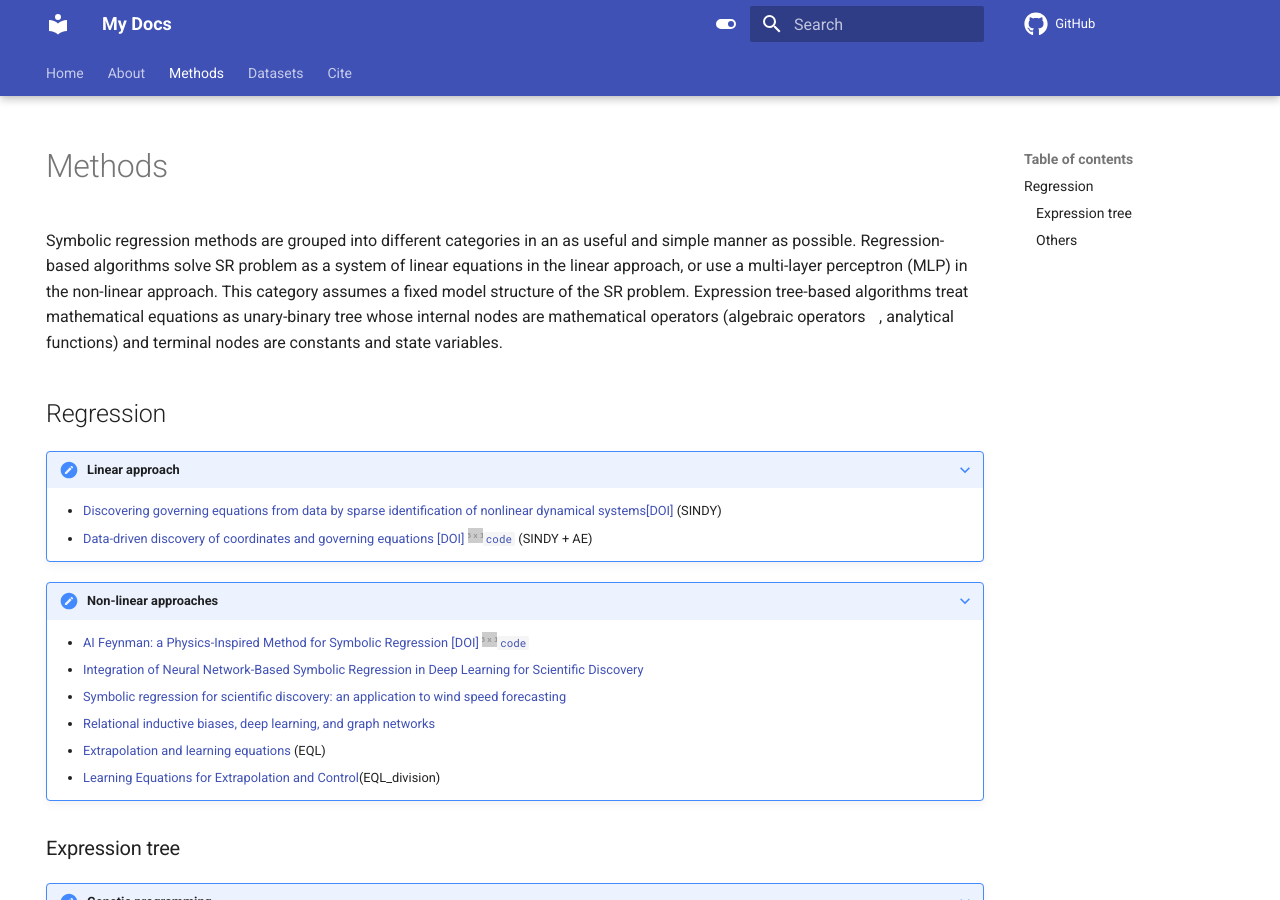
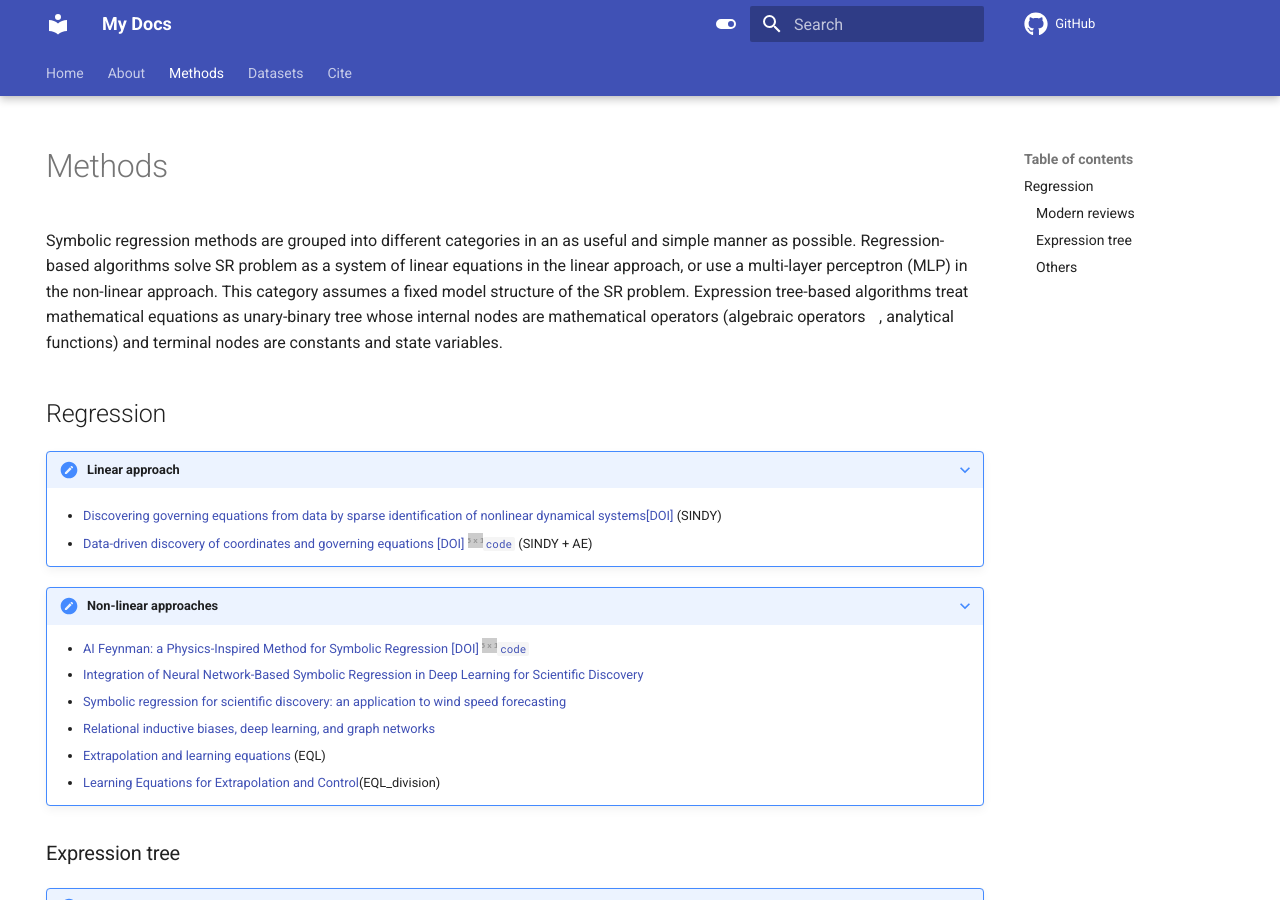
Before and after one commit to nmakke/MkDocsTest, an MkDocs documentation site: the page built from docs/methods.md, in a window 1280 px wide and 900 px high. Built offline with MkDocs 1.6.1 and Material for MkDocs 9.7.7, drawn with Linux system fonts in a browser that asks for light colours; formulas are drawn with MathJax 3; comment, search, counter and statistics services are not loaded.

Commit message:
Update methods.md

```diff
--- a/docs/methods.md
+++ b/docs/methods.md
@@ -10,6 +10,10 @@ Expression tree-based algorithms treat mathematical equations as unary-binary tr
 ## Regression
 
 ???+ note "Linear approach"
+    <div class="meta_for_parser tablespecs"
+    style="font-size: 1pt;visibility:hidden" markdown>
+    ###  Modern reviews
+    </div>
 
     * [Discovering governing equations from data by sparse identification of nonlinear dynamical systems](https://www.pnas.org/content/pnas/113/15/3932.full.pdf?with-ds=yes&source=post_page---------------------------)[[DOI]](https://www.pnas.org/doi/full/10.1073/pnas.1517384113) (SINDY)
     * [Data-driven discovery of coordinates and governing equations](https://www.pnas.org/content/pnas/116/45/22445.full.pdf) [[DOI]](https://www.pnas.org/doi/10.1073/pnas.1906995116) [![#c5f015](https://via.placeholder.com/15/c5f015/000000?text=+)`code`](https://github.com/kpchamp/SindyAutoencoders) (SINDY + AE)
```
